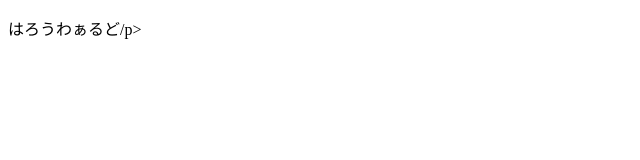
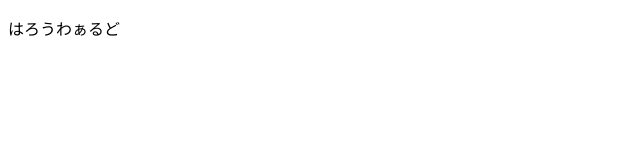
Before and after one commit to Nakatai-0322/Netlify-test, a plain HTML site: page index.html in a window 1280 px wide. Shown: the full height of the page, 0-640 px from the left. Drawn offline with Linux system fonts and the light colour scheme.

Commit message:
Update index.html

```diff
--- a/index.html
+++ b/index.html
@@ -5,6 +5,6 @@
     <title>test site</title>
 </head>
 <body>
-    <p>はろうわぁるど/p>
+    <p>はろうわぁるど</p>
 </body>
 </html>
```
